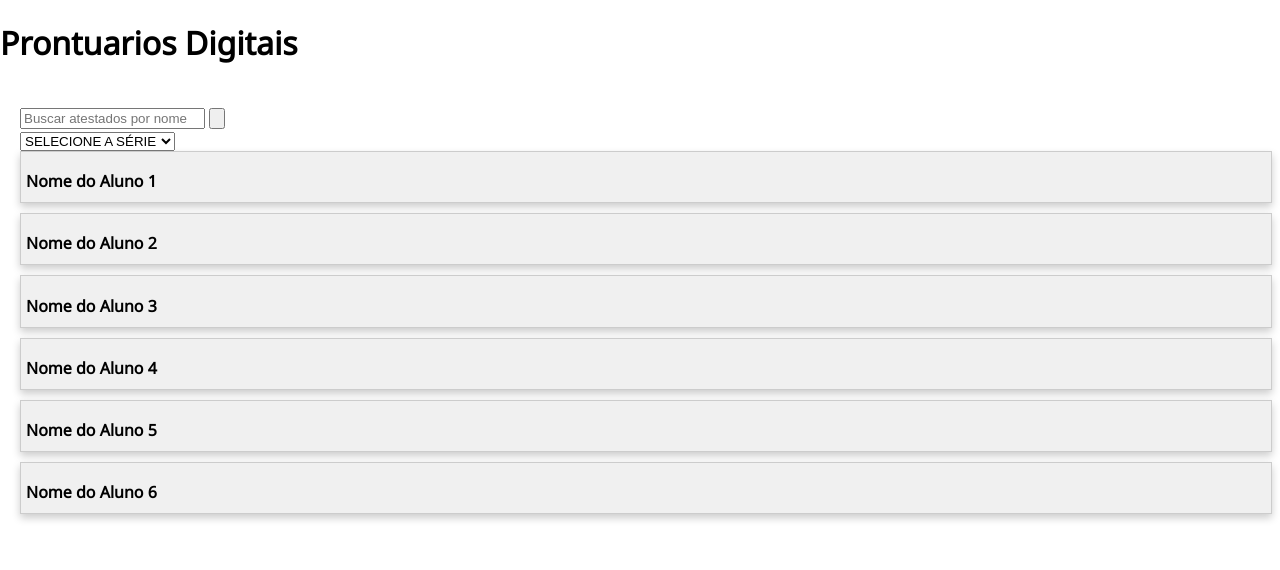
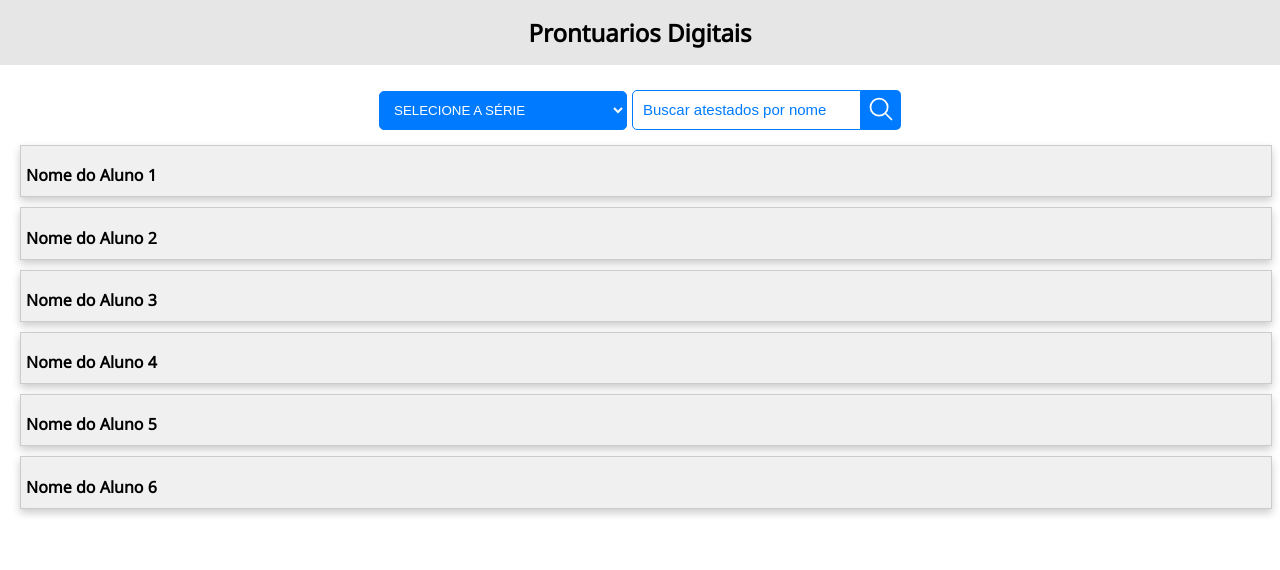
Before and after one commit to nilcruz/siteShojinho, a PHP site: page /alunos.html in a window 1280 px wide. Shown: the part 87-657 px from the top of the page. Run offline with PHP 8.4, Linux system fonts and the light colour scheme.

Commit message:
Add files via upload

```diff
--- a/styles/alunos.css
+++ b/styles/alunos.css
@@ -11,6 +11,84 @@ body {
   padding: 20px;
   text-align: center;
 }
+
+.menu-prontuario {
+  display: flex;
+  justify-content: center;
+  align-items: center;
+  background-color: #E6E6E6
+}
+
+.menu-text-prontuario {
+  font-size: 12px;
+
+}
+
+.series-select {
+  width: 20%;
+  /* margin: 0 auto;
+  margin-top: 25px; */
+  padding: 10px;
+  border: 1px solid #007bff;
+  border-radius: 5px;
+  color: white;
+  background-color: #007bff;
+}
+
+
+.series-select:hover {
+  cursor: pointer;
+  border: 1px solid #007bff;
+  transform: scale(1.02);
+
+}
+
+.container-busca {
+  width: 100%;
+  padding: 5px 0;
+  display: flex;
+  flex-direction: row-reverse;
+  align-items: center;
+  justify-content: center;
+  gap: 5px;
+  margin-bottom: 10px;
+}
+
+.buscar {
+  display: flex;
+}
+
+.buscar input {
+  padding: 10px;
+  border: 1px solid #007bff;
+  color: #0a325c;
+  border-radius: 5px 0 0 5px;
+  font-size: 16px;
+}
+
+.buscar input::placeholder{
+  color: #007bff;
+  font-size: 15px;
+}
+
+.buscar button {
+  width: 40px;
+  background: #007bff;
+  border: none;
+  outline: none;
+  border-radius: 0 5px 5px 0;
+  transition: 500ms;
+  cursor: pointer;
+}
+
+.buscar button svg path {
+  color: white;
+}
+
+.buscar button:hover{
+  opacity: 0.8;
+}
+
 .container {
   padding: 20px;
 }
```
